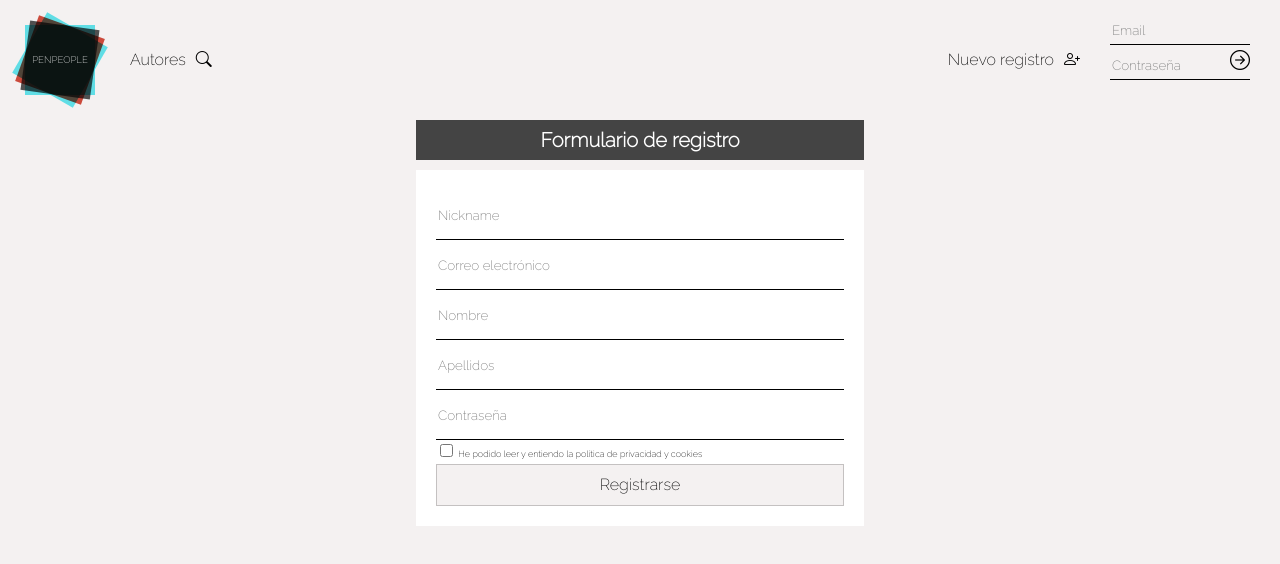
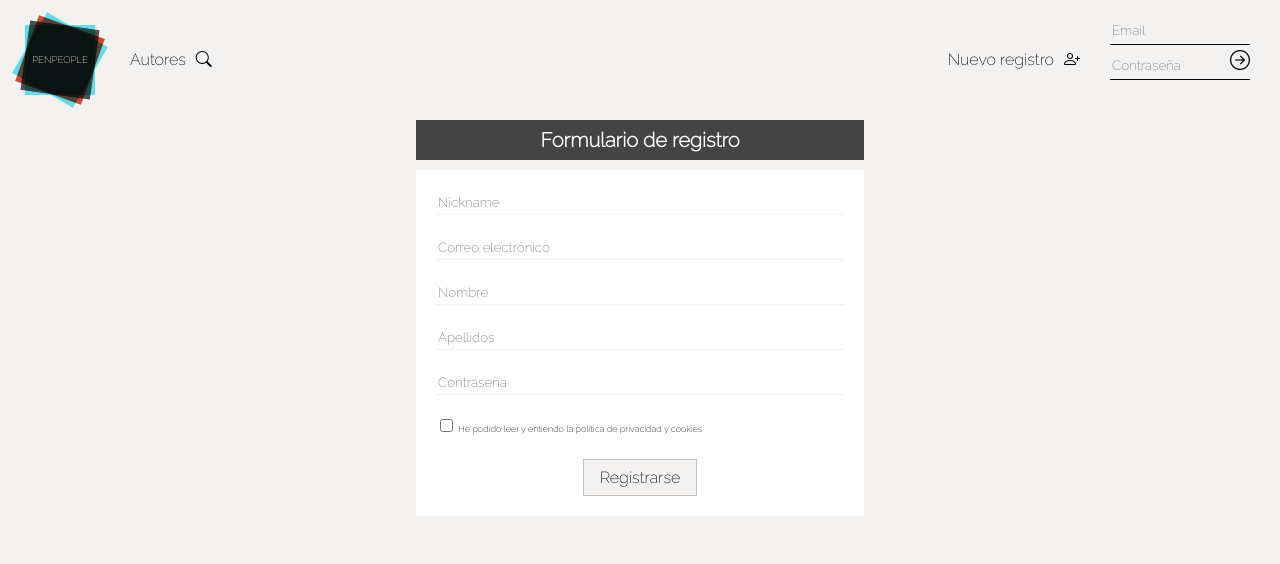
Before and after one commit to rosepernia/penpeople, a Vue app: page /registro in a window 1280 px wide. Shown: the top 564 px of the page. Built offline with nearby package versions, Linux system fonts and the light colour scheme.

Commit message:
Commit :)

```diff
--- a/src/views/SignUp.vue
+++ b/src/views/SignUp.vue
@@ -3,45 +3,85 @@
     <div class="title">Formulario de registro</div>
     <div class="box square">
       <input class="inputs input-form" type="text" v-model="nickname" placeholder="Nickname" required>
-      <div v-if="nicknameerror" class="error"> {{nicknameerror}} </div>
+      <div class="error"><p v-if="error.value">{{error.value.nickname}}{{error.value.repeat}}</p></div>
       <input class="inputs input-form" type="text" v-model="email" placeholder="Correo electrónico" required>
-      <div v-if="emailerror" class)="error">{{emailerror}}</div>
-      <input class="inputs input-form" type="text" v-model="name" placeholder="Nombre" required>
-      <div v-if="nameerror" class="error">{{nameerror}}</div>
+      <div class="error"><p v-if="error.value">{{error.value.email}}{{error.value.repeat}}</p></div>
+      <input class="inputs input-form" type="text" v-model="firstname" placeholder="Nombre" required>
+      <div class="error"></div>
       <input class="inputs input-form" type="text" v-model="lastname" placeholder="Apellidos" required>
-      <div v-if="lastnameerror" class="error">{{lastnameerror}}</div>
+      <div class="error"><p v-if="error.value">{{error.value.lastname}}</p></div>
       <input class="inputs input-form" type="password" v-model="password" placeholder="Contraseña" required>
-      <div v-if="passworderror" class="error">{{passworderror}}</div>
+      <div class="error"><p v-if="error.value">{{error.value.password}}</p></div>
       <div><label class="priv input-form"><input type="checkbox" v-model="checked" required> He podido leer y entiendo la política de privacidad y cookies</label></div>
-      <div v-if="checkerror" class="error">{{checkerror}}</div>
-      <div class="button" type="submit" value="submit">Registrarse</div>
+      <div class="error"><p v-if="error.value">{{error.value.nickname}}</p></div>
+      <button @click="send" class="button" type="submit" value="submit">Registrarse</button>
+ <!--      <div class="error"><p v-if="error.value">{{error.value.nickname}}{{error.value.repeat}}</p></div> -->
       </div>
-
-  </div>
+      <div>
+        <p v-if="oksignup.value"> Gracias por registrarte. Abre el correo electrónico que has recibido y haz clic en el botón para confirmar tu registro.</p>
+       </div>
+</div>
 </template>
 
 <script>
+
+import { ref, reactive } from "vue";
+
 export default {
   name: "SignUp",
   components: {},
 
   setup() {
 
-/*    let nickname=ref("")
-      let email=ref("")
-      let name=ref("")
-      let lastname=ref("")
-      let password=ref("") */
+  const nickname=ref("")
+  const email=ref("")
+  const firstname=ref("")
+  const lastname=ref("")
+  const password=ref("")
+  const error= reactive({})
+  const oksignup= ref("")
 
 
-/*     return {
-      errors:[""],
+      function send(){
+            console.log(nickname.value)
+            fetch('http://localhost:8081/users/create',{
+                method: 'POST',
+                body: JSON.stringify({
+
+                  "nickname":nickname.value,
+                   "email":email.value,
+                  "firstname":firstname.value,
+                  "lastname":lastname.value,
+                  "password":password.value
+
+                }),
+                headers: {'Content-Type':'application/json'}
+            }).then(resp=>resp.json())
+                .then (data=> {
+                if (data=="ok"){
+                console.log("Usuario creado correctamente")
+                error.value="",
+                oksignup.value=""
+                }
+
+                else error.value=data
+                console.log(data)
+                })
+        }
+
+
+
+
+return {
       nickname,
       email,
-      name,
+      firstname,
       lastname,
-      password
-    } */
+      password,
+      send,
+      error,
+      oksignup
+    }
   },
 }
 </script>
@@ -50,10 +90,9 @@ export default {
 
 .inputs{
   width: 100%;
-  height: 50px;
+  height: 25px;
   border: none;
-  border-bottom: 1px solid black;
-  background-color: transparent;
+  border-bottom: 1px solid $backgroundColor;
 }
 
 .priv{
```
